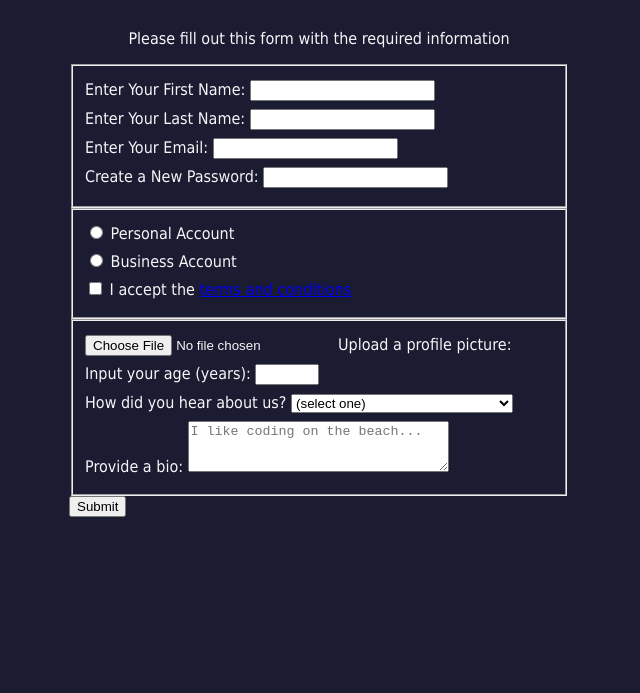
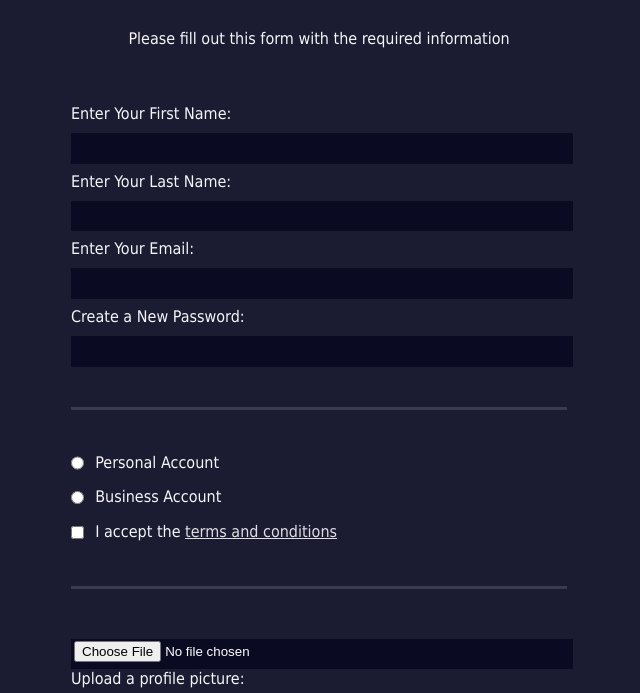
Before and after one commit to hoplit11/Responsive-Web-Design, a plain HTML site: page 4_Registration Form/index.html in a window 1280 px wide. Shown: the part 73-766 px from the top of the page, without its empty margins (321-961 px from the left). Drawn offline with Linux system fonts and the light colour scheme.

Commit message:
Finish Registration Form

```diff
--- a/4_Registration Form/index.html
+++ b/4_Registration Form/index.html
@@ -18,9 +18,9 @@
             <label for="new-password">Create a New Password: <input name="password" id="new-password" type="password" required pattern="[a-z0-5]{8,}"></label>
         </fieldset>
         <fieldset>
-            <label for="personal-account"><input type="radio" name="account-type" id="personal-account"> Personal Account</label>
-            <label for="business-account"><input type="radio" name="account-type" id="business-account"> Business Account</label>
-            <label for="terms-and-conditions" ><input type="checkbox" name="terms" id="terms-and-conditions" required> I accept the <a href="https://www.freecodecamp.org/news/terms-of-service/">terms and conditions</a></label>
+            <label for="personal-account"><input class="inline" type="radio" name="account-type" id="personal-account"> Personal Account</label>
+            <label for="business-account"><input class="inline" type="radio" name="account-type" id="business-account"> Business Account</label>
+            <label for="terms-and-conditions" ><input class="inline" type="checkbox" name="terms" id="terms-and-conditions" required> I accept the <a href="https://www.freecodecamp.org/news/terms-of-service/">terms and conditions</a></label>
         </fieldset>
         <fieldset>
             <label for="profile-picture"><input type="file" name="picture" id="profile-picture">Upload a profile picture: </label>
@@ -39,7 +39,6 @@
             </label>
         </fieldset>
         <input type="submit" value="Submit"><!-- The first input element with a type of submit is automatically set to submit its nearest parent form elemen -->
-
     </form>
 </body>
 </html>
--- a/4_Registration Form/styles.css
+++ b/4_Registration Form/styles.css
@@ -17,8 +17,58 @@ form {  /*Center the form element, by giving it a margin of 0 auto. Then, fix it
     width: 60vw;
     max-width: 500px;
     min-width: 300px;
+    padding: 0 0 2em 0; /*Speaking of padding, the submit button is sitting at the bottom of the form element. Add 2em of padding only to the bottom of the form.*/
+}
+
+fieldset {   /*During development, it is useful to see the fieldset default borders. However, they make the content appear too separated.
+
+    Remove the border, and add 2rem of padding only to the top and bottom of each fieldset. Be sure to remove the padding from the left and right.*/
+    border: none;
+    border-bottom: 3px solid #3b3b4f; /* To give the fieldset elements a bit of separation, select them and give them a border-bottom of 3px solid #3b3b4f. */
+    padding: 2rem 0 2rem 0;
+}
+fieldset:last-of-type {  /* Create a new selector that targets the last fieldset element and set its border-bottom to none.*/
+    border-bottom: none;
+
 }
 label {
     display: block;
     margin: 0.5rem 0; /*display: block to the label element, and add a margin of 0.5rem 0, to separate them from each other.  */
 }
+
+input,textarea,select {   /*It would be nicer to have the label text appear above the form elements. Select all input, textarea, and select elements, and make them take up the full width of their parent elements.Also, add 10px of margin to the top of the selected elements. Set the other margins to 0*/
+    width: 100%;
+    margin: 10px 0px 0px 0px;
+    min-height: 2em;
+}
+
+input,textarea {   /*To make the input and textarea elements blend in with the background theme, set their background-color to #0a0a23. Then, give them a 1px, solid border with a color of #0a0a23.*/
+    background-color: #0a0a23 ;
+    border: 1px solid #0a0a23;
+    color: #ffffff;  /*Currently, if you type in the input or textarea elements, you will not be able to see the text. Also, their height is too small to be easy to use. Fix this, by setting the color to #ffffff, and setting their min-height to 2em.*/
+
+}
+
+.inline {
+    width: unset; /*Select only the .inline elements, and give them width of unset. This will remove the earlier rule which set all the input elements to width: 100%.*/
+    margin: 0 0.5em 0 0; /* Add some space between the .inline elements and the label text, */
+    vertical-align: middle; /*If you look close enough, you will notice the .inline elements are too high on the line. To combat this, set the vertical-align property to middle.*/
+}
+
+input[type="submit"] {  /*To style the submit button, you can use an attribute selector, which selects an element based on the given attribute value. Here is an example:*/
+    display: block;
+    width: 60%;
+    min-width: 300px;
+    margin: 1em auto 1em auto; /* center the submit button.Lastly, for the submit button, you want to separate it from the fieldset above, and adjust its width to never be below 300px. Change the margin property to include 1em on the top and bottom, while leaving the right and left margins set to auto. Then set the width as described above*/
+    height: 2em;  /*To make the submit button look more in line with the rest of the form, give it the same height as the other fields (2em). Also, increase the font-size to 1.1rem.*/
+    font-size: 1.1rem;
+    background-color: #3b3b4f; /*To make the submit button appear more distinct, give it a background-color of #3b3b4f, and a border-color of white.*/
+    border-color: white;
+}
+input[type="file"]{
+    padding: 1px 2px ;
+}
+
+a {
+    color: #dfdfe2;
+}
```
